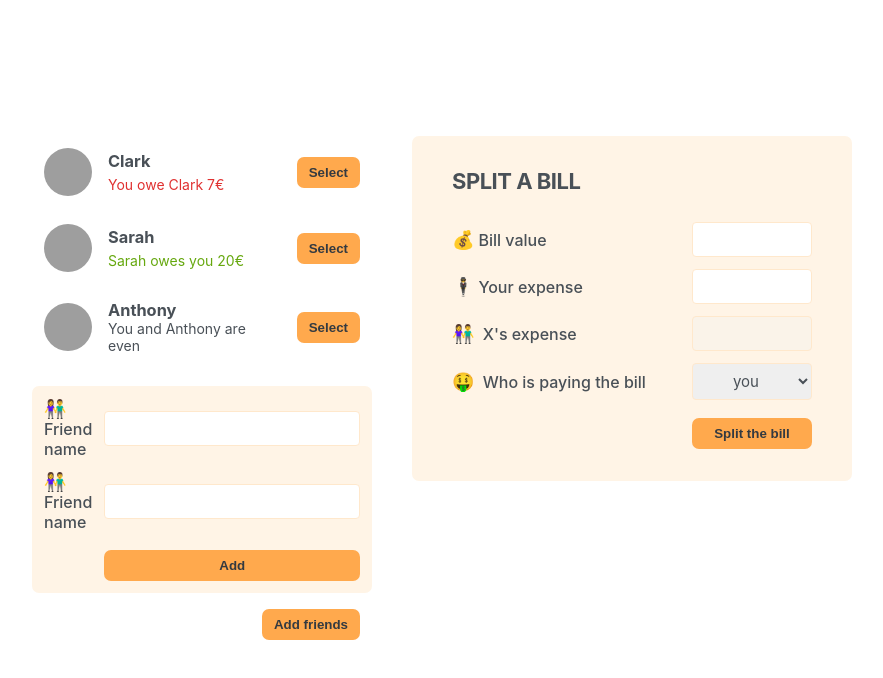
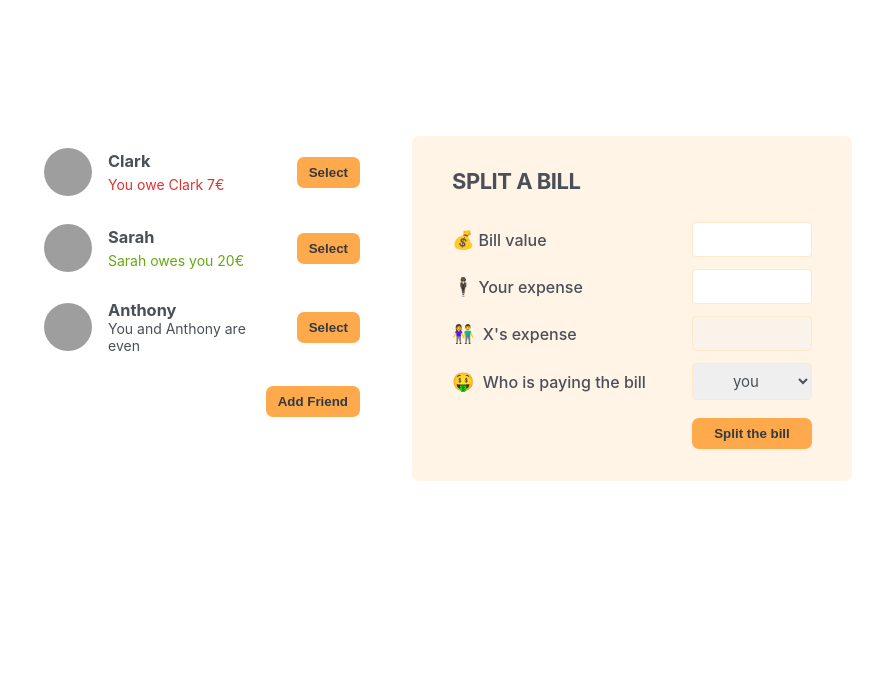
Before and after one commit to Fatialnd/splitter, a React (Create React App) app: page / in a window 1280 px wide. Shown: the top 678 px of the page, without its empty margins (198-1081 px from the left). Built offline with nearby package versions, Linux system fonts and the light colour scheme; grey boxes are pictures that could not be loaded.

Commit message:
displaying friend form

```diff
--- a/src/App.js
+++ b/src/App.js
@@ -1,3 +1,5 @@
+import { useState } from "react";
+
 const initialFriends = [
   {
     id: 118836,
@@ -19,13 +21,27 @@
   },
 ];
 
+function Button({ children, onClick }) {
+  return (
+    <button className="button" onClick={onClick}>
+      {children}
+    </button>
+  );
+}
+
 export default function App() {
+  const [showAddFriend, setShowAddFriend] = useState(false);
+  function handleShowFriend() {
+    setShowAddFriend((show) => !show);
+  }
   return (
     <div className="app">
       <div className="sidebar">
         <FriendsList />
-        <FormAddFriend />
-        <Button>Add friends</Button>
+        {showAddFriend && <FormAddFriend />}
+        <Button onClick={handleShowFriend}>
+          {showAddFriend ? "Close" : "Add Friend"}
+        </Button>
       </div>
       <FormSplitBill />
     </div>
@@ -67,10 +83,6 @@
   );
 }
 
-function Button({ children }) {
-  return <button className="button">{children}</button>;
-}
-
 function FormAddFriend() {
   return (
     <form className="form-add-friend">
```
